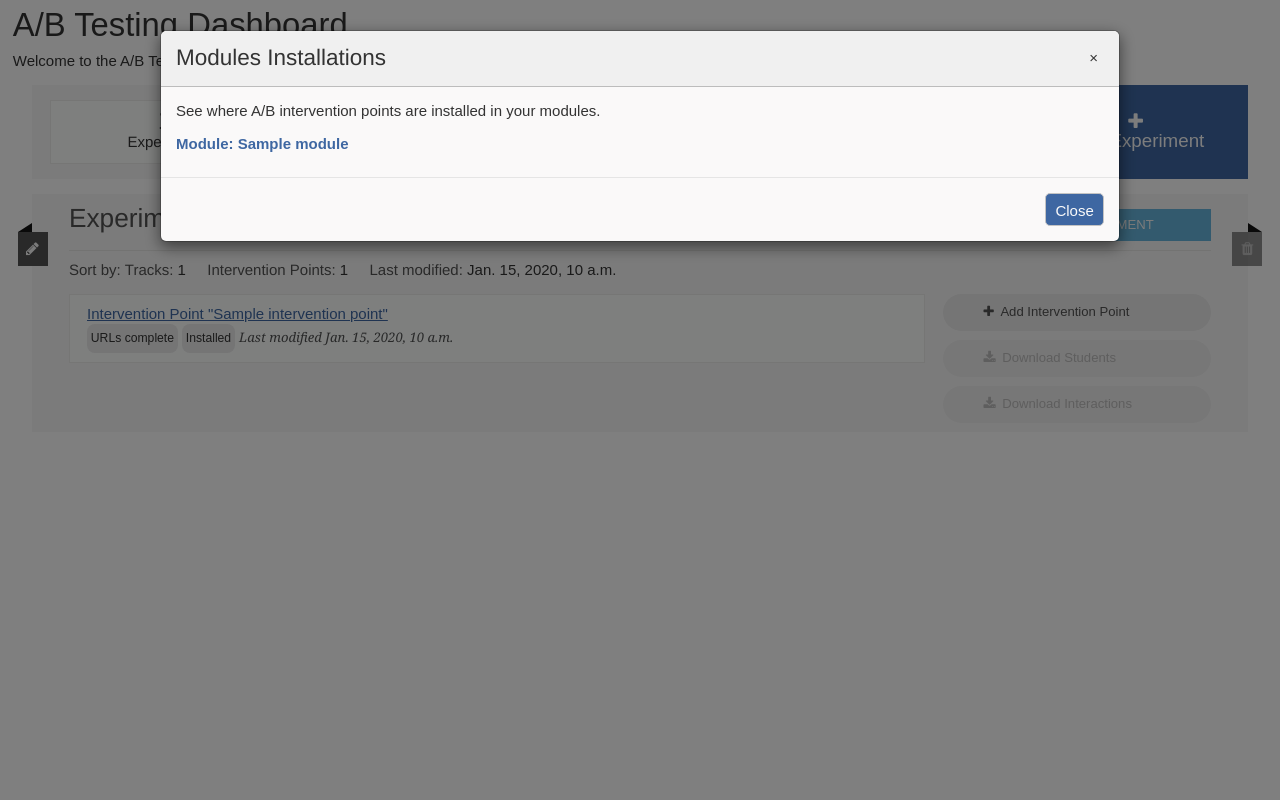
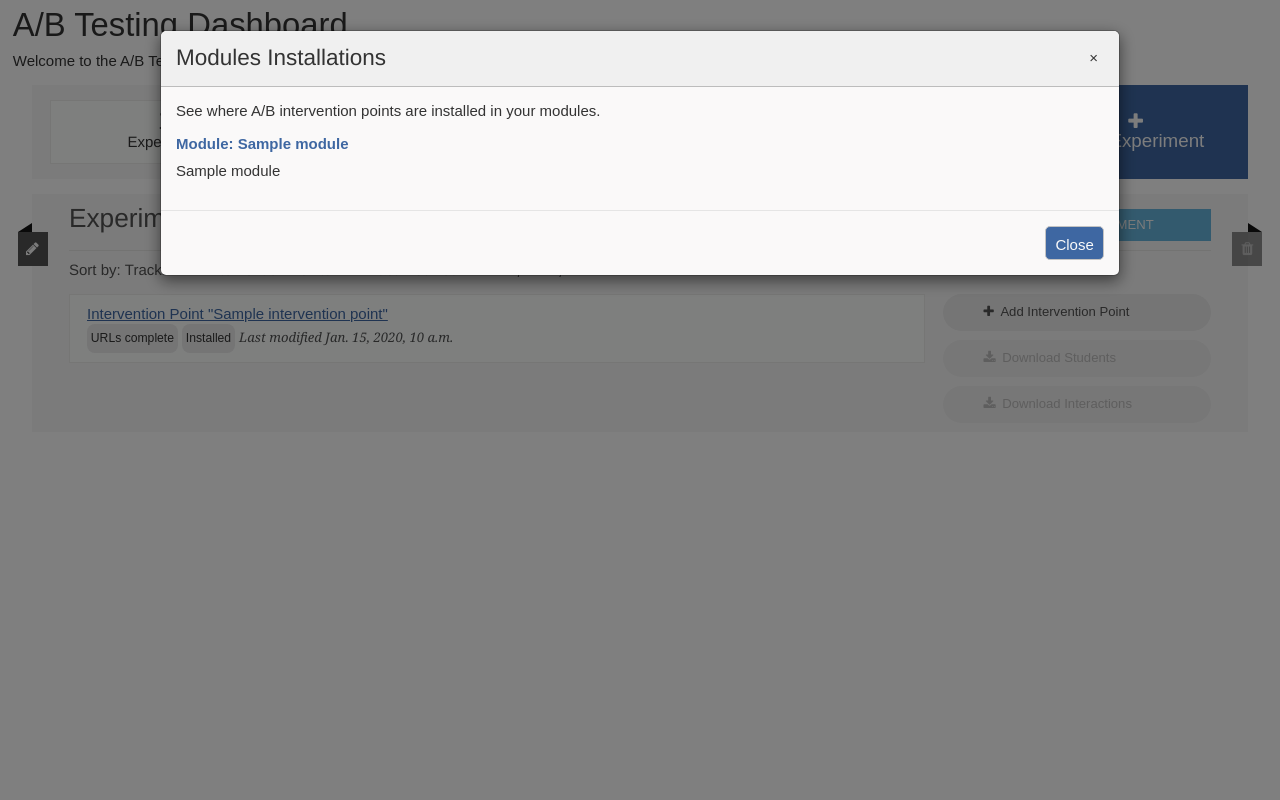
Before and after one commit to penzance/ab-testing-tool, a Django app: template ab_tool/templates/ab_tool/experimentsDashboard.html in a window 1280 px wide, after a click on "Modules". Run offline with Django 3.2, Linux system fonts and the light colour scheme; the template is opened without the code that fills it: most values are stand-ins (such as "Sample title", 1, 10 or a date in 2020); some libraries are stand-ins or nearby versions.

Commit message:
Non-functional; Removes list-group-item class from modules_installe modal and replaces with <p> tags

```diff
--- a/ab_tool/templates/ab_tool/modals.html
+++ b/ab_tool/templates/ab_tool/modals.html
@@ -8,16 +8,15 @@
             </div>
             <div class="modal-body">
                 <p class="text-warning">See where A/B intervention points are installed in your modules.</p>
-                <div class="list-group ">
                     {% for m in modules %}
-                        <h4><a class="list-group-item" id="module_{{m.id}}"> <strong>Module: {{m.name}}</strong></a></h4>
-                        <div id="module_items_{{m.id}}" style="display: none">
-                                <ul class="list-group">
+                        <h4><a class="" id="module_{{m.id}}"> <strong>Module: {{m.name}}</strong></a></h4>
+                        <div id="module_items_{{m.id}}">
+                                <ul>
                                     {% for i in m.module_items %}
                                         {% if i.is_intervention_point %}
-                                            <a class="list-group-item active">{{i.title}} | <i> Intervention Point</i></a>
+                                            <a class="active">{{i.title}} | <i> Intervention Point</i></a>
                                         {% else %}
-                                            <p class="list-group-item">{{i.title|default:"[ Item not titled]"}}</p>
+                                            <p>{{i.title|default:"[ Item not titled]"}}</p>
                                         {% endif %}
                                     {% empty %}
                                         <p>No items found in this module.</p>
@@ -27,7 +26,6 @@
                     {% empty %}
                         <p>No modules found.</p>
                     {% endfor %}
-                </div>
             </div>
             <div class="modal-footer">
                 <a class="btn btn-lg btn-submit-primary" data-dismiss="modal"> Close </a>
@@ -54,10 +52,8 @@
         <form class="form-horizontal" role="form" method="post" name="intervention_point_creation_form"
             action="{% url 'ab_testing_tool_submit_create_intervention_point' experiment.id %}">
             <div class="modal-body">
-
                 <fieldset>
                     <legend class="sr-only">Name of intervention point</legend>
-
                     <div class="form-group">
                         <label for="interventionName">Name:</label> <i class="fa fa-asterisk"></i>
                         <input type="text" name="name" id="interventionName" class="form-control" placeholder="Enter Intervention Name">
@@ -65,13 +61,11 @@
                     <div class="form-group-description">
                         <p>A descriptive name for this track. This will help you blah blah blah</p>
                     </div>
-
                 </fieldset>
 
                 {% for track in experiment.tracks.all %}
                 <fieldset>
                     <legend class="sr-only">Tracks for experiment</legend>
-
                     <div class="form-group-inline-left">
                         <label for="intervention_point_url_{{track.id}}">Track "{{track.name}}":</label>
                         <input type="url" name="intervention_point_url_{{track.id}}"
@@ -98,7 +92,6 @@
                     <div class="form-group-description">
                         <p>A descriptive name for this track. This will help you blah blah blah</p>
                     </div>
-
                 </fieldset>
                 {% endfor %}
 
@@ -173,7 +166,6 @@
                         <div class="custom-dropdown">
                             <select name="is_canvas_page_for_track_{{track_url.track.id}}"
                                 id="is_canvas_page_for_track_{{track_url.track.id}}">
-
                                 <option {% if not track_url.open_as_tab and track_url.is_canvas_page %}selected="selected"{% endif %}
                                     value="canvasPage">
                                     Canvas URL -- Learners in this track are redirected to this Canvas page.
```
